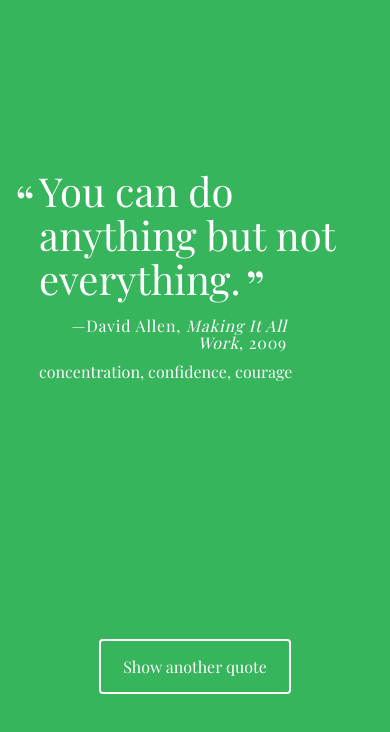
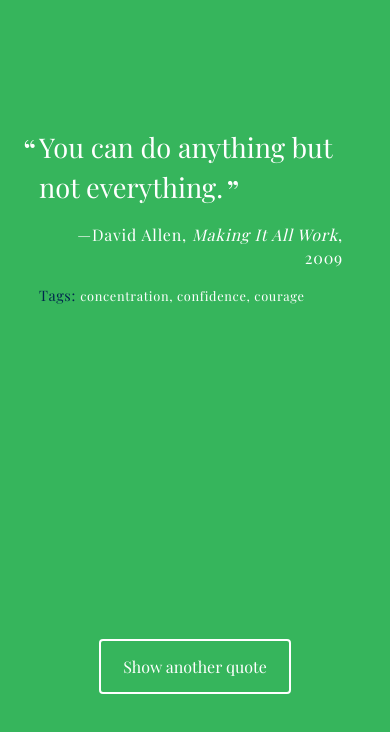
Before and after one commit to florakarami/random_quote, a plain HTML site: page index.html in a window 390 px wide. Drawn offline with nearby package versions, Linux system fonts and the light colour scheme; a web font is replaced by a local one.

Commit message:
added styles for tags, different screen sizes and browsers

```diff
--- a/css/styles.css
+++ b/css/styles.css
@@ -36,7 +36,7 @@ body {
   position: absolute;
 }
 .source {
-  font-size: 1.25rem;;
+  font-size: 1.25rem;
   letter-spacing: 0.05em;
   line-height: 1.1;
   text-align: right;
@@ -56,6 +56,19 @@ body {
   content: ", ";
   font-style: normal;
 }
+.tags {
+  font-size: 0.8rem;
+  font-style: normal;
+  font-weight: 100;
+  letter-spacing: 0.05em;
+  line-height: 2;
+}
+.tags:before {
+  content: "Tags:  ";
+  color: #00264d;
+  font-size: 0.9rem;
+  font-style: normal;
+}
 
 #loadQuote {
   position: fixed;
@@ -67,7 +80,7 @@ body {
   border-radius: 4px;
   border: 2px solid #fff;
   color: #fff;
-  background-color: #36b55c;
+  background-color: transparent;
   padding: 15px 0;
   transition: .5s ;
 }
@@ -78,14 +91,55 @@ body {
   outline: none;
 }
 
-@media (max-width: 420px) {
+@media (max-width: 1280px) {
+  #quote-box {
+    top: 15%;
+  }
   .quote {
-    font-size: 2.5rem;
+    font-size: 3rem;
   }
   .quote:before, .quote:after {
-    font-size: 3rem;
+    font-size: 4rem;
   }
   .source {
     font-size: 1rem;
+    margin-right: 1em;
+    line-height: 1.6;
   }
 }
+
+@media (max-width: 768px) {
+  .quote {
+    font-size: 1.7rem;
+    line-height: 1.5;
+  }
+  .quote:before, .quote:after {
+    font-size: 2rem;
+  }
+  .quote:before {
+    top: 0.1em;
+  }
+  .source {
+    font-size: 1rem;
+    margin-right: 0.5rem;
+    line-height: 1.4;
+  }
+  .tags {
+    font-size: 0.8em;
+    line-height: 1.5;
+  }
+}
+
+/* To target IE 10+ */
+@media all and (-ms-high-contrast: none), (-ms-high-contrast: active) {
+ #loadQuote {
+    bottom: 100px;
+  }
+}
+
+/* To target IE Edge */
+@supports (-ms-accelerator:true) {
+  #loadQuote {
+    bottom: 100px;
+  }
+}
```
